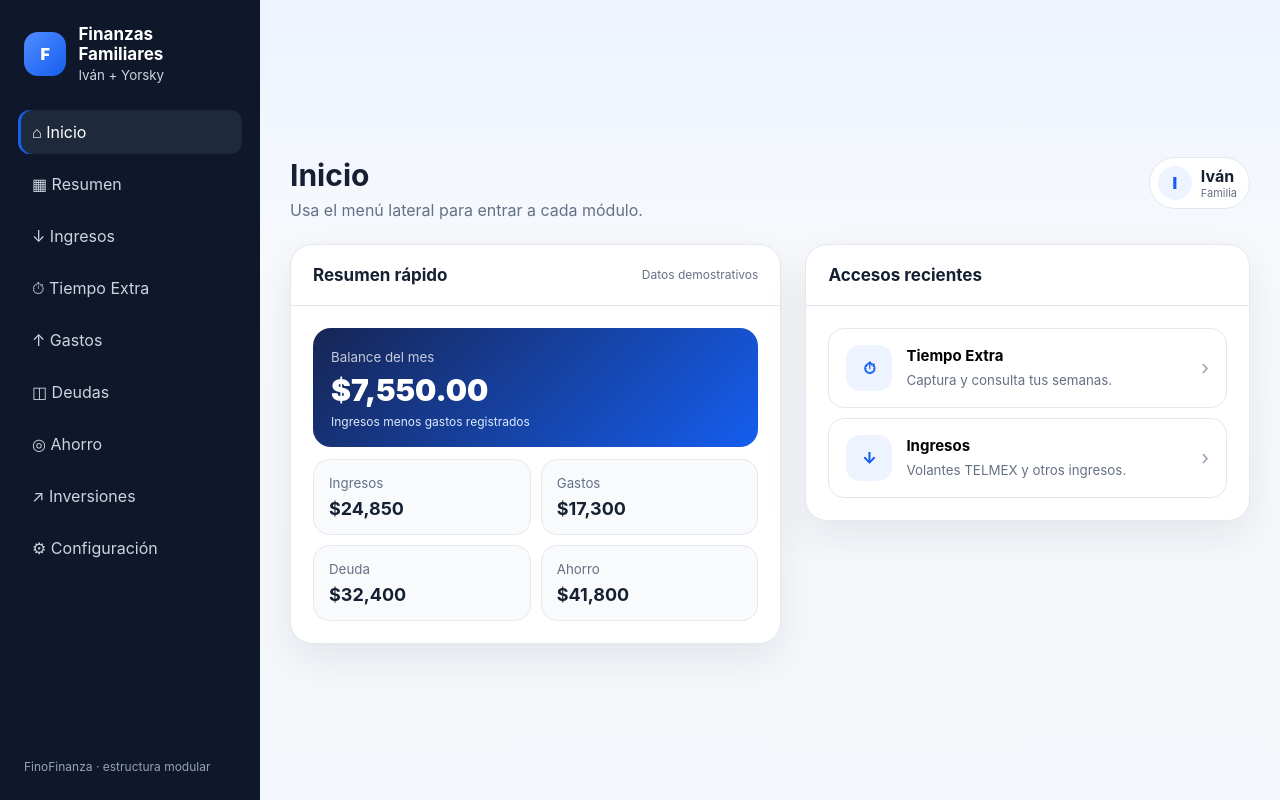
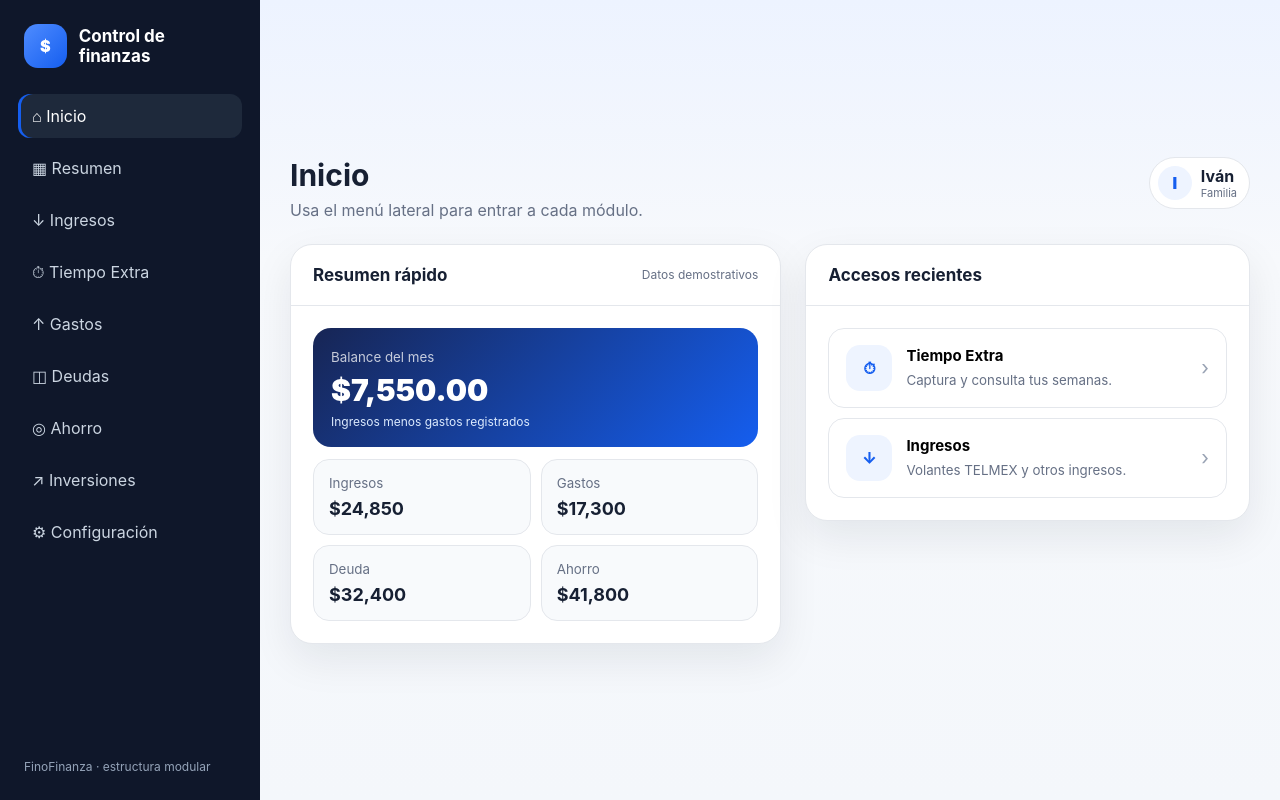
Before and after one commit to IvanIslasG/FinoFinanza, a plain HTML site: page index.html in a window 1280 px wide. Drawn offline with Linux system fonts and the light colour scheme.

Commit message:
Add files via upload

```diff
--- a/index.html
+++ b/index.html
@@ -108,7 +108,7 @@ main{width:100%;max-width:1480px;margin:auto;padding:30px}
 <body>
 <div class="app">
 <aside>
-  <div class="brand"><div class="brand-mark">F</div><div><h1>Finanzas Familiares</h1><small>Iván + Yorsky</small></div></div>
+  <div class="brand"><div class="brand-mark">$</div><div><h1>Control de finanzas</h1></div></div>
   <div class="nav">
     <button class="active" data-screen="home">⌂ Inicio</button>
     <button data-screen="resumen">▦ Resumen</button>
```
